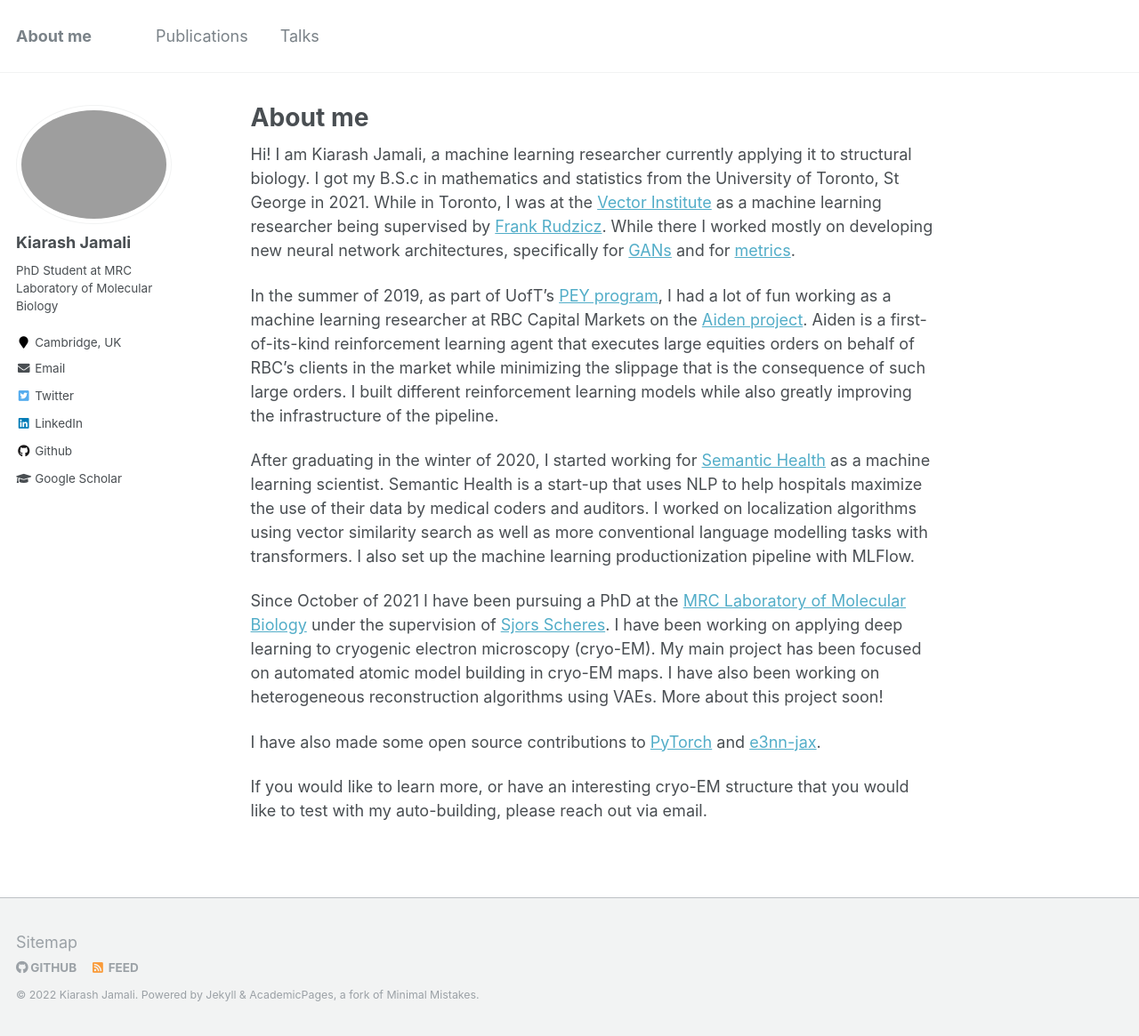
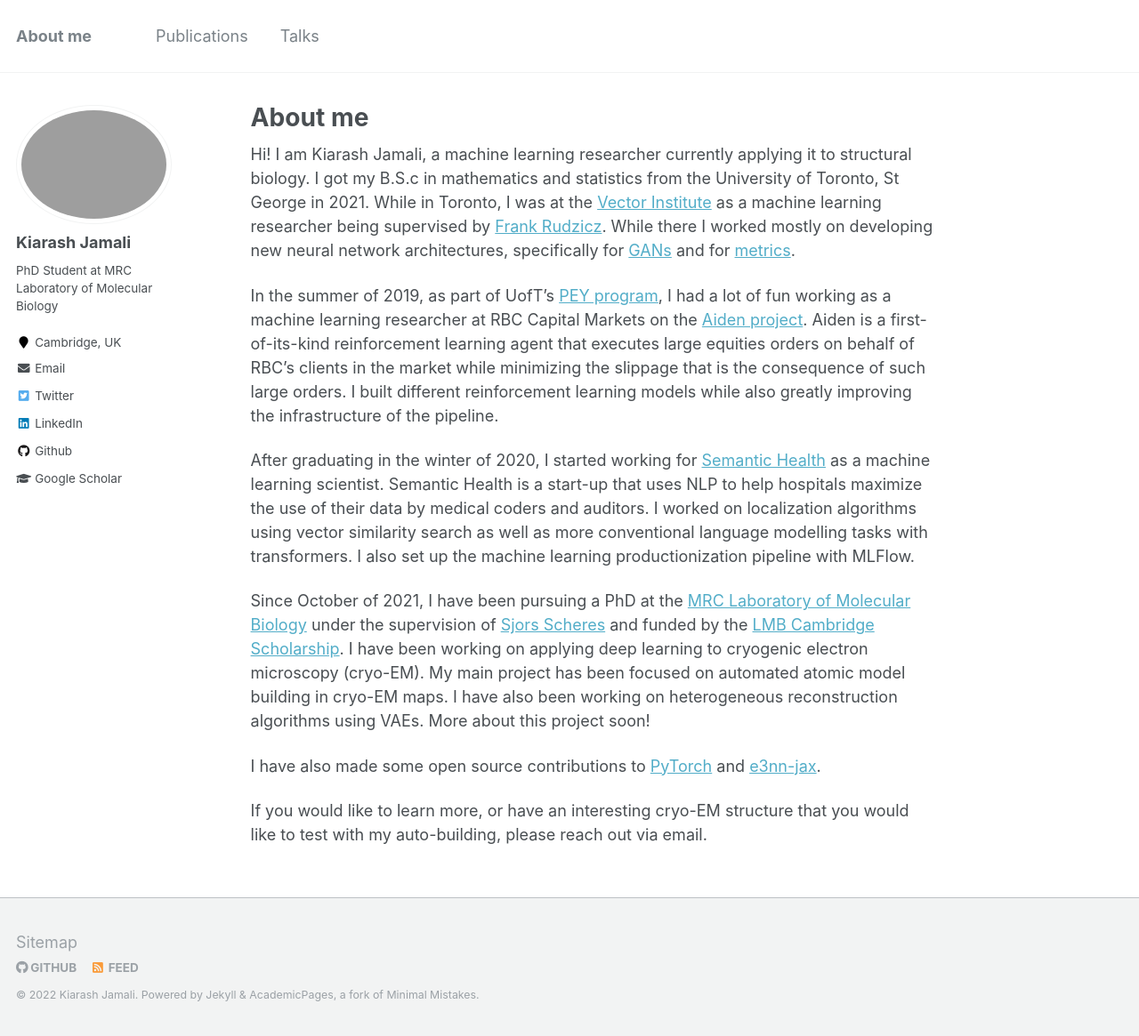
Before and after one commit to jamaliki/jamaliki.github.io, a Jekyll site: the page built from _pages/about.md, in a window 1280 px wide and 1165 px high. Shown: the whole window at 89% size. Built offline with Jekyll 4.4.1, drawn with Linux system fonts in a browser that asks for light colours.

Commit message:
Some changes

```diff
--- a/_includes/archive-single.html
+++ b/_includes/archive-single.html
@@ -43,7 +43,7 @@
         {% elsif post.collection == 'publications' and post.venue %}
           <p>Published in <i>{{ post.venue }}</i>, {{ post.date | default: "1900-01-01" | date: "%Y" }} </p>
         {% elsif post.collection == 'publications' %}
-          <p>Appears in <i>arXiv</i>, {{ post.date | default: "1900-01-01" | date: "%Y" }} </p>
+          <p>Appears on <i>arXiv</i>, {{ post.date | default: "1900-01-01" | date: "%Y" }} </p>
         {% elsif post.date %}
          <p class="page__date"><strong><i class="fa fa-fw fa-calendar" aria-hidden="true"></i> {{ site.data.ui-text[site.locale].date_label | default: "Published:" }}</strong> <time datetime="{{ post.date | default: "1900-01-01" | date_to_xmlschema }}">{{ post.date | default: "1900-01-01" | date: "%B %d, %Y" }}</time></p>
         {% endif %}
--- a/_pages/about.md
+++ b/_pages/about.md
@@ -17,7 +17,7 @@ In the summer of 2019, as part of UofT's [PEY program](https://engineeringcareer
 
 After graduating in the winter of 2020, I started working for [Semantic Health](https://www.semantichealth.ai/) as a machine learning scientist. Semantic Health is a start-up that uses NLP to help hospitals maximize the use of their data by medical coders and auditors. I worked on localization algorithms using vector similarity search as well as more conventional language modelling tasks with transformers. I also set up the machine learning productionization pipeline with MLFlow.
 
-Since October of 2021 I have been pursuing a PhD at the [MRC Laboratory of Molecular Biology](https://www2.mrc-lmb.cam.ac.uk/) under the supervision of [Sjors Scheres](https://www2.mrc-lmb.cam.ac.uk/group-leaders/n-to-s/sjors-scheres/). I have been working on applying deep learning to cryogenic electron microscopy (cryo-EM). My main project has been focused on automated atomic model building in cryo-EM maps. I have also been working on heterogeneous reconstruction algorithms using VAEs. More about this project soon!
+Since October of 2021, I have been pursuing a PhD at the [MRC Laboratory of Molecular Biology](https://www2.mrc-lmb.cam.ac.uk/) under the supervision of [Sjors Scheres](https://www2.mrc-lmb.cam.ac.uk/group-leaders/n-to-s/sjors-scheres/) and funded by the [LMB Cambridge Scholarship](https://www.cambridgetrust.org/partners/mrc-laboratory-of-molecular-biology-cambridge). I have been working on applying deep learning to cryogenic electron microscopy (cryo-EM). My main project has been focused on automated atomic model building in cryo-EM maps. I have also been working on heterogeneous reconstruction algorithms using VAEs. More about this project soon!
 
 I have also made some open source contributions to [PyTorch](https://github.com/pytorch/pytorch) and [e3nn-jax](https://github.com/e3nn/e3nn-jax).
 
```
